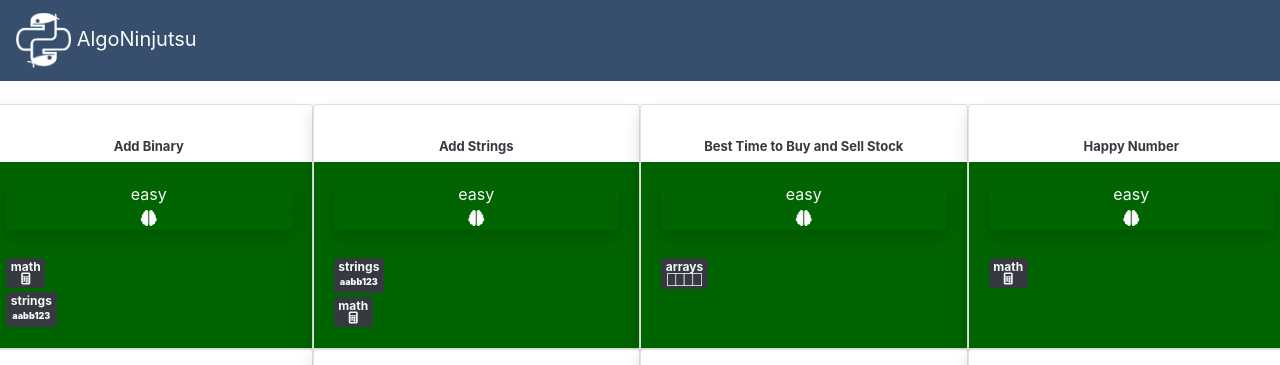
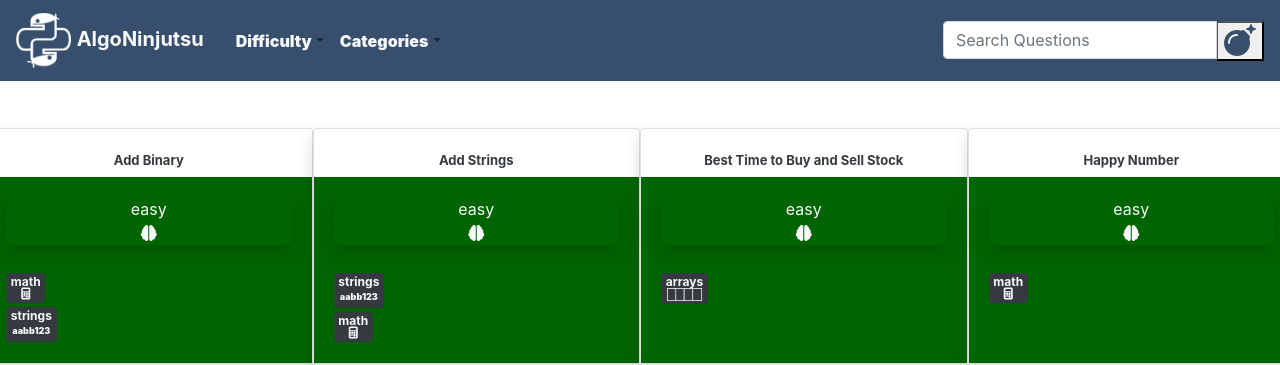
Before and after one commit to patrickstleaton/Data-Structures-and-Algorithms, a Django app: page / in a window 1280 px wide. Shown: the top 365 px of the page. Run offline with Django 3.2, Linux system fonts and the light colour scheme; data comes from the database, SQL or seed files in the repository; both versions use the stored data as it was after the commit; parts of the project's set-up code (start-up, migrations or seed data) failed here and were passed over; some libraries are stand-ins or nearby versions.

Commit message:
Added new questions and fixed navbar dropdown.

```diff
--- a/pythoninterview/mysite/blog/models.py
+++ b/pythoninterview/mysite/blog/models.py
@@ -36,9 +36,6 @@
     additional_notes = RichTextField(blank=True, null = True)
     published_date = models.DateTimeField(blank=True, null=True)
 
-    def publish(self):
-        self.published_date = timezone.now()
-        self.save()
 
     def get_absolute_url(self):
         return reverse("post_detail",kwargs={'pk':self.pk})
--- a/pythoninterview/mysite/blog/templates/blog/base.html
+++ b/pythoninterview/mysite/blog/templates/blog/base.html
@@ -27,15 +27,48 @@
 <nav class="navbar navbar-default fixed-top navbar-light navbar-expand-md" style="background-color: rgb(55, 78, 109)">
   <a class="nav-item">
     <a class='navbar-brand text-light' href="{% url 'post_list'%}">
-      <img src="{% static 'images/thumbnail_image3.png' %}" width="55" height="55"> AlgoNinjutsu</a>
+      <img src="{% static 'images/thumbnail_image3.png' %}" width="55" height="55"> <b>AlgoNinjutsu</b></a>
   <button type="button" class="navbar-toggler" data-toggle="collapse" data-target="#navbar" name="button"
    width="10" height="10">
     <i class="fas fa-hamburger text-light fa-2x"></i>
   </button>
-  <div class="collapse navbar-collapse justify-content-between" id="navbar">
-    <ul class="navbar-nav font-weight-bold fa-2x">
+  <div class="navbar_links collapse navbar-collapse justify-content-between" id="navbar">
+    <ul class=" navbar-nav font-weight-bold px-2 fa-1x">
+      <li class="nav-item dropdown">
+        <span class="nav-link dropdown-toggle" data-toggle = "dropdown">
+          <a class = "text-light" href=""><b>Difficulty</b></a></span>
+        <span style="color:blue;" class="caret"></span>
+        <ul class="dropdown-menu">
+          <li><a class = "text-white" href="#">Easy</a></li>
+          <li><a class = "text-white" href="">Medium</a></li>
+          <li><a class = "text-white" href="#">Hard</a></li>
+        </ul>
+      </li>
+      <li class="nav-item dropdown">
+        <span class="nav-link dropdown-toggle" data-toggle = "dropdown">
+          <a class = "text-light" href=""><b>Categories</b></a></span>
+        <span class="caret"></span>
+        <ul class="dropdown-menu">
+          <li><a class = "text-white" href="#">Arrays</a></li>
+          <li><a class = "text-white" href="">Strings</a></li>
+          <li><a class = "text-white" href="#">Hashmaps</a></li>
+          <li><a class = "text-white" href="#">Linked Lists</a></li>
+          <li><a class = "text-white" href="#">DP</a></li>
+          <li><a class = "text-white" href="#">Math</a></li>
+          <li><a class = "text-white" href="#">Stacks</a></li>
+          <li><a class = "text-white" href="#">Queues</a></li>
+        </ul>
+      </li>
     </ul>
-
+    <form class="form-inline ml-2" action="", method = "GET">
+      <div class="input-group col-xs-1">
+        <input type="text" class="form-control" name="search_name" placeholder="Search Questions">
+        <div class="input-group-append">
+          <button type="submit" name="search"><i style="color:rgb(55, 78, 109);" class="fas fa-bomb fa-2x"></i>
+          </button>
+        </div>
+      </div>
+    </form>
   </div>
 </nav>
 
--- a/pythoninterview/mysite/blog/templates/blog/post_list.html
+++ b/pythoninterview/mysite/blog/templates/blog/post_list.html
@@ -8,16 +8,16 @@
     <br><br>
     {% elif post_list.count == 1 %}
     <h1 class = "counter my-3" align="center">{{post_list.count}} Question</h1>
-    <br>
+    <br><br>
     {% else %}
     <h1 class = "counter my-3" align="center">All {{post_list.count}} Questions</h1>
-    <br>
+    <br><br>
     {% endif %}
   <div class="row">
   {% for post in post_list %}
   <div class="card shadow" style="width: 25%">
+    <br>
     <h3 align="center"><a class="check text-dark" style = "font-size:13px;" href="{% url 'post_detail' pk=post.pk %}">
-       <br>
       <b>{{ post.title|safe }}</b></a></h3>
     {% if post.difficulty == "easy" %}
     <div class="card-body" style="background-color: rgb(0,100,0)">
--- a/pythoninterview/mysite/blog/views.py
+++ b/pythoninterview/mysite/blog/views.py
@@ -3,10 +3,6 @@
 from django.shortcuts import render, get_object_or_404, redirect
 from django.utils import timezone
 from django.views.generic import (TemplateView, ListView, DetailView)
-from blog.forms import PostForm
-from django.urls import reverse_lazy
-from django.contrib.auth.mixins import LoginRequiredMixin
-from django.contrib.auth.decorators import login_required
 from blog.models import Post
 
 
```
Also changed, not shown: pythoninterview/mysite/blog/static/css/blog.css (+27 -5 lines), pythoninterview/mysite/blog/templates/blog/static/css/master.css (added, +12 -0 lines), pythoninterview/mysite/blog/templates/blog/static/js/master.js (added), pythoninterview/mysite/db.sqlite3.
